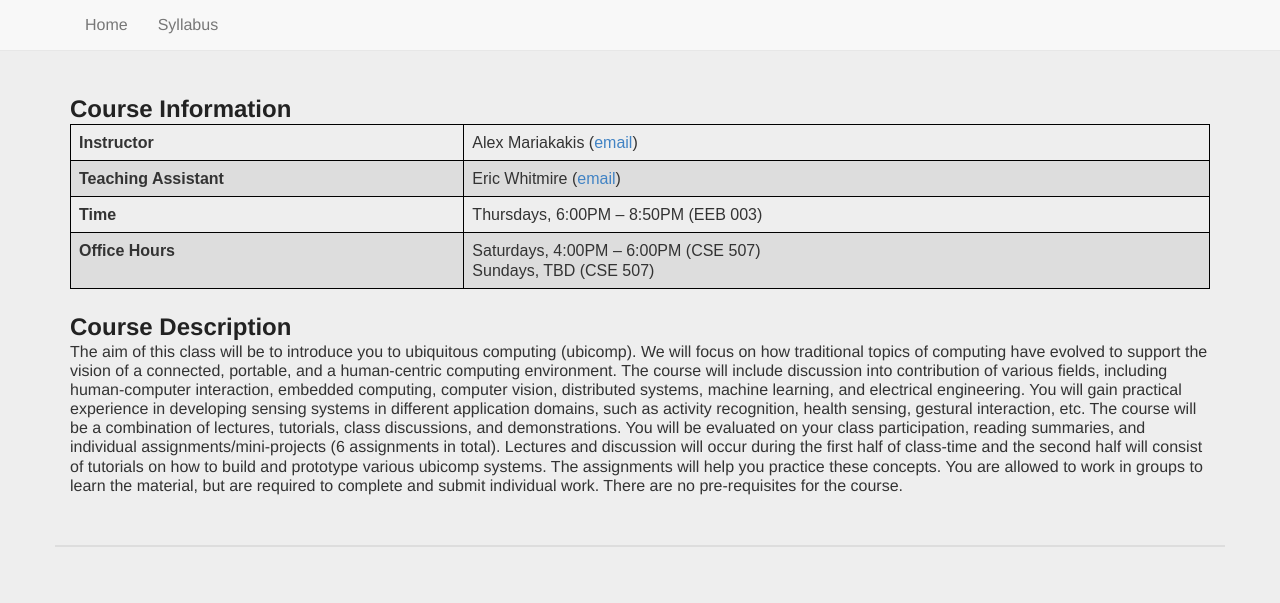
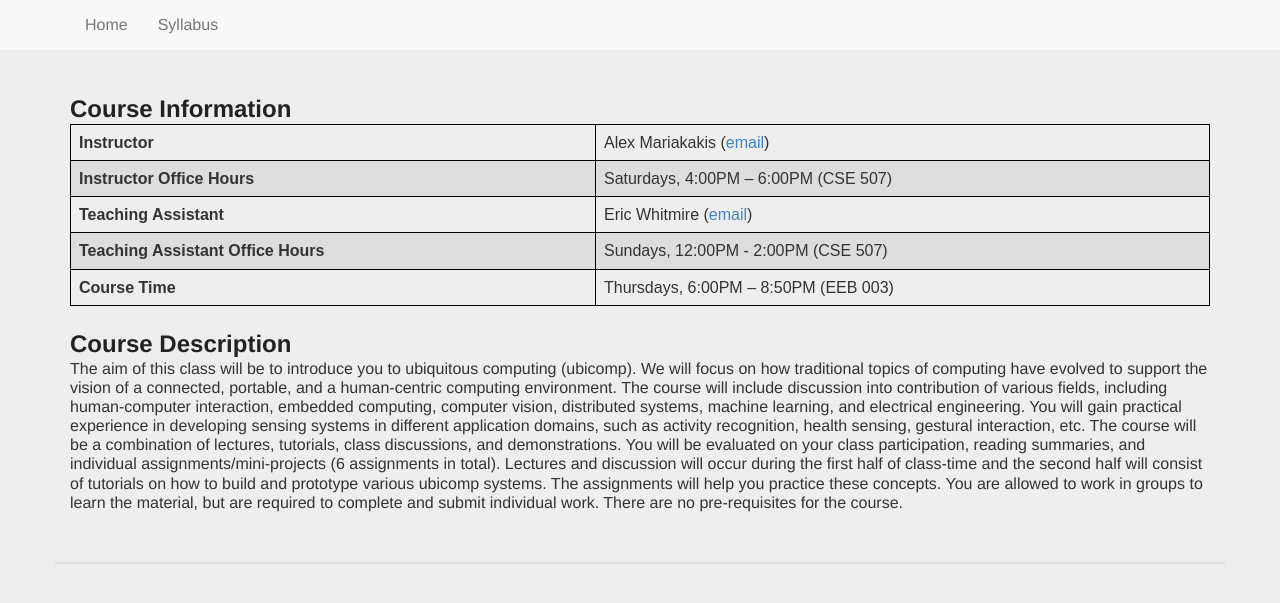
Before and after one commit to mariakakis/mhealth-course, a Jekyll site: the page built from index.html, in a window 1280 px wide. Shown: the top 603 px of the page. Built offline with Jekyll 4.4.1, drawn with Linux system fonts in a browser that asks for light colours; some web fonts are replaced.

Commit message:
updating times

```diff
--- a/index.html
+++ b/index.html
@@ -12,17 +12,21 @@ layout: default
           <td>Alex Mariakakis (<a href="mailto:atm15@cs.washington.edu">email</a>)</td>
         </tr>
         <tr>
+          <td><b>Instructor Office Hours</b></td>
+          <td>Saturdays, 4:00PM – 6:00PM (CSE 507)</td>
+        </tr>
+
+        <tr>
           <td><b>Teaching Assistant</b></td>
           <td>Eric Whitmire (<a href="mailto:emwhit@cs.washington.edu">email</a>)</td>
         </tr>
         <tr>
-          <td><b>Time</b></td>
-          <td>Thursdays, 6:00PM – 8:50PM (EEB 003)</td>
+          <td><b>Teaching Assistant Office Hours</b></td>
+          <td>Sundays, 12:00PM - 2:00PM (CSE 507)</td>
         </tr>
         <tr>
-          <td><b>Office Hours</b></td>
-          <td>Saturdays, 4:00PM – 6:00PM (CSE 507)<br/>
-          Sundays, TBD (CSE 507)</td>
+          <td><b>Course Time</b></td>
+          <td>Thursdays, 6:00PM – 8:50PM (EEB 003)</td>
         </tr>
       </tbody>
     </table>
```
